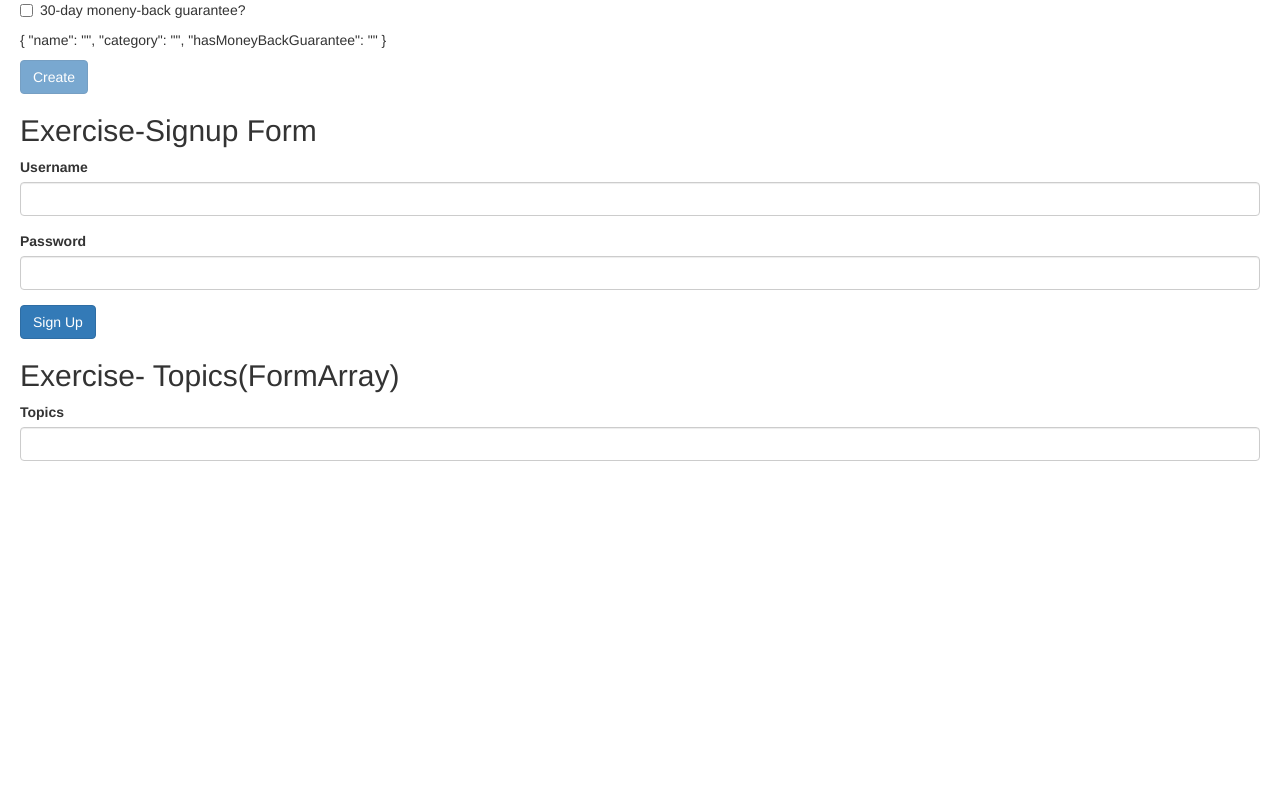
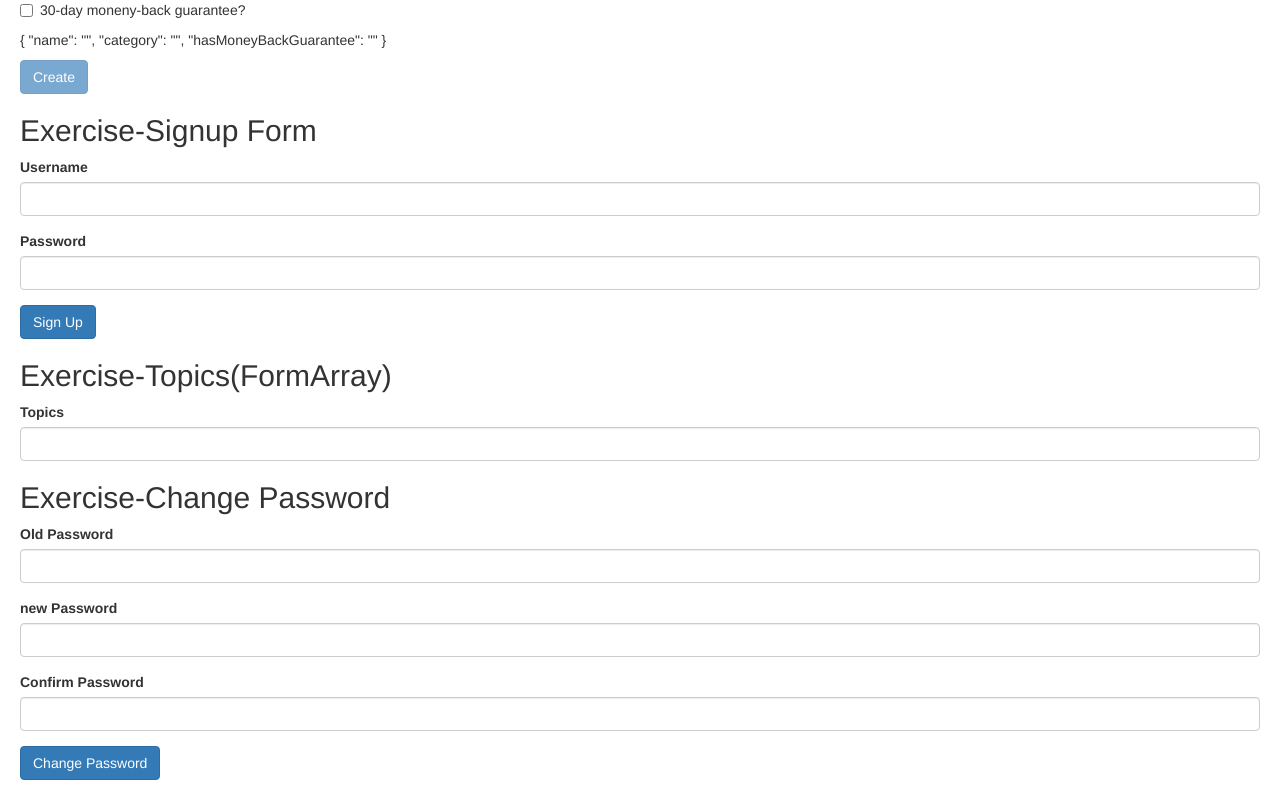
Before and after one commit to Hao85/Angular-Study, an Angular app: page / in a window 1280 px wide. Shown: the part 1107-1907 px from the top of the page. Before the commit the page ends 1608 px from the top, so only its background shows below. Built offline with nearby package versions, Linux system fonts and the light colour scheme.

Commit message:
Complete exercise-change password

```diff
--- a/src/app/app.component.html
+++ b/src/app/app.component.html
@@ -22,5 +22,7 @@
 <course-form></course-form>
 <h2>Exercise-Signup Form</h2>
 <signup-form></signup-form>
-<h2>Exercise- Topics(FormArray)</h2>
+<h2>Exercise-Topics(FormArray)</h2>
 <topics></topics>
+<h2>Exercise-Change Password</h2>
+<change-password></change-password>
--- a/src/app/app.module.ts
+++ b/src/app/app.module.ts
@@ -14,6 +14,7 @@ import { ZippyComponent } from './zippy/zippy.component';
 import { CourseFormComponent } from './course-form/course-form.component';
 import { SignupFormComponent } from './signup-form/signup-form.component';
 import { TopicsComponent } from './topics/topics.component';
+import { ChangePasswordComponent } from './change-password/change-password.component';
 
 @NgModule({
   declarations: [
@@ -27,7 +28,8 @@ import { TopicsComponent } from './topics/topics.component';
     ZippyComponent,
     CourseFormComponent,
     SignupFormComponent,
-    TopicsComponent
+    TopicsComponent,
+    ChangePasswordComponent
   ],
   imports: [
     BrowserModule,
--- /dev/null
+++ b/src/app/change-password/change-password.component.html
@@ -0,0 +1,49 @@
+<form [formGroup]="form">
+    <div class="form-group">
+        <label for="oldPassword">Old Password</label>
+        <input
+            formControlName="oldPassword"
+            type="password"
+            id="oldPassword"
+            class="form-control">
+        <div *ngIf="oldPassword.pending" >Check the old password...</div>
+        <div
+            *ngIf="oldPassword.touched && oldPassword.invalid"
+            class="alert alert-danger">
+            <div *ngIf="oldPassword.errors.required" >The old password is required.</div>
+            <div *ngIf="oldPassword.errors.invalidOldPassword" >The old password is not valid.</div>
+        </div>
+    </div>
+    <div class="form-group">
+        <label for="newPassword">new Password</label>
+        <input
+            formControlName="newPassword"
+            type="password"
+            id="newPassword"
+            class="form-control">
+        <div
+            *ngIf="newPassword.touched && newPassword.invalid"
+            class="alert alert-danger">
+            <div *ngIf="newPassword.errors.required" >The new password is required.</div>
+        </div>
+    </div>
+    <div class="form-group">
+        <label for="confirmPassword">Confirm Password</label>
+        <input
+            formControlName="confirmPassword"
+            type="password"
+            id="confirmPassword"
+            class="form-control">
+        <div
+            *ngIf="confirmPassword.touched && confirmPassword.invalid"
+            class="alert alert-danger">
+            <div *ngIf="confirmPassword.errors.required" >The new password is required.</div>
+        </div>
+        <div
+            *ngIf="confirmPassword.valid && form.invalid && form.errors.passwordsShouldMatch"
+            class="alert alert-danger">
+            The Passowrds do not match.
+        </div>
+    </div>
+    <button class="btn btn-primary">Change Password</button>
+</form>
--- /dev/null
+++ b/src/app/change-password/change-password.component.ts
@@ -0,0 +1,33 @@
+import { PasswordValidators } from './password.validators';
+import { FormGroup, Validators, FormControl } from '@angular/forms';
+import { Component } from '@angular/core';
+
+@Component({
+  selector: 'change-password',
+  templateUrl: './change-password.component.html',
+  styleUrls: ['./change-password.component.css']
+})
+export class ChangePasswordComponent {
+  form = new FormGroup({
+    oldPassword: new FormControl(
+      "",
+      Validators.required,
+      PasswordValidators.invalidOldPassword
+    ),
+    newPassword: new FormControl("", Validators.required),
+    confirmPassword: new FormControl("", Validators.required)
+    }, PasswordValidators.passwordsShouldMatch);
+
+  get oldPassword() {
+    return this.form.get("oldPassword");
+  }
+
+  get newPassword() {
+    return this.form.get("newPassword");
+  }
+
+  get confirmPassword() {
+    return this.form.get("confirmPassword");
+  }
+
+}
--- /dev/null
+++ b/src/app/change-password/password.validators.ts
@@ -0,0 +1,22 @@
+import { AbstractControl, ValidationErrors } from '@angular/forms';
+export class PasswordValidators {
+    static invalidOldPassword(control: AbstractControl): Promise<ValidationErrors | null> {
+        return new Promise ((resovle, reject) => {
+            setTimeout(() => {
+                if (control.value !=="1234")
+                    resovle({invalidOldPassword: true});
+                else
+                    resovle(null);
+            }, 2000);
+        });
+    }
+
+    static passwordsShouldMatch(control: AbstractControl): ValidationErrors | null {
+        let newPassword = control.get("newPassword");
+        let confirmPassword = control.get("confirmPassword");
+        if (confirmPassword.value !== newPassword.value)
+            return { passwordsShouldMatch: true };
+
+        return null;
+    }
+}
```
Also changed, not shown: src/app/change-password/change-password.component.css (added), 1 other file (tests, documents, lock files or other folders).
